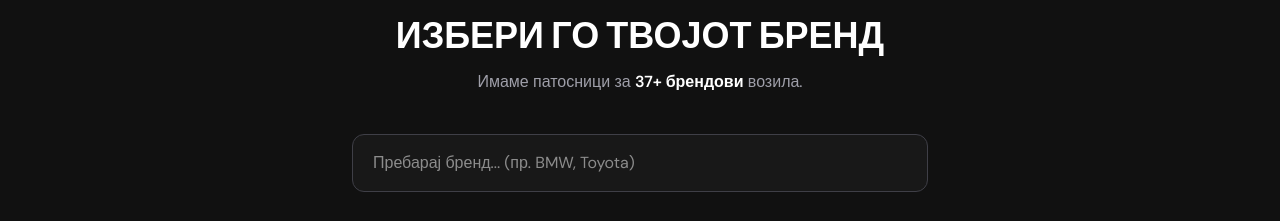
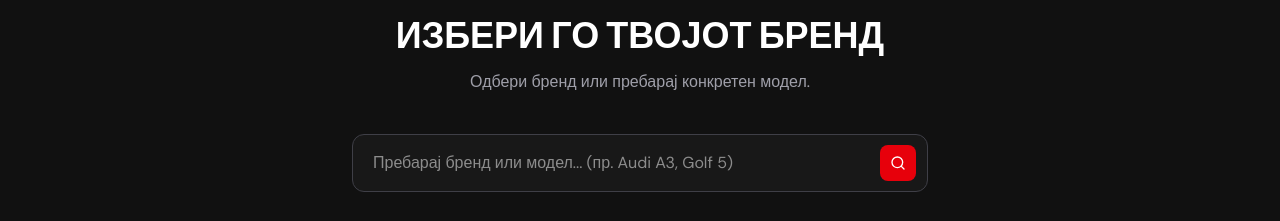
Before and after one commit to ademosky/patosnici-web, a Next.js app: page / in a window 1280 px wide. Shown: the part 731-952 px from the top of the page. Built offline with nearby package versions, Linux system fonts and the light colour scheme; no server answers; the database is empty; a web font is replaced by a local one.

Commit message:
BrandSelector: search by model with Enter

```diff
--- a/src/app/components/BrandSelector.tsx
+++ b/src/app/components/BrandSelector.tsx
@@ -2,6 +2,7 @@
 
 import { useState, useMemo } from "react";
 import { useRouter } from "next/navigation";
+import { Search } from "lucide-react";
 import BrandCard from "./BrandCard";
 import { brands } from "../data/brands";
 
@@ -17,6 +18,19 @@ export default function BrandSelector() {
     [search],
   );
 
+  const handleSearch = (e: React.FormEvent) => {
+    e.preventDefault();
+    if (search.trim()) {
+      router.push(`/products?q=${encodeURIComponent(search.trim())}`);
+    }
+  };
+
+  const handleKeyDown = (e: React.KeyboardEvent) => {
+    if (e.key === "Enter" && search.trim()) {
+      router.push(`/products?q=${encodeURIComponent(search.trim())}`);
+    }
+  };
+
   return (
     <section className="bg-[#111111] py-20">
       <div className="mx-auto max-w-7xl px-6">
@@ -29,24 +43,36 @@ export default function BrandSelector() {
             Избери го твојот бренд
           </h2>
           <p className="mt-4 text-zinc-400">
-            Имаме патосници за{" "}
-            <span className="font-semibold text-white">{brands.length}+ брендови</span>{" "}
-            возила.
+            Одбери бренд или пребарај конкретен модел.
           </p>
         </div>
 
-        {/* Search */}
-        <div className="mx-auto mt-10 max-w-xl">
+        {/* Search — со Enter пребарува во /products */}
+        <form onSubmit={handleSearch} className="mx-auto mt-10 max-w-xl">
+          <div className="relative">
             <input
               type="text"
               value={search}
               onChange={(e) => setSearch(e.target.value)}
-            placeholder="Пребарај бренд... (пр. BMW, Toyota)"
-            className="w-full rounded-xl border border-zinc-700 bg-[#181818] px-5 py-4 text-white outline-none transition focus:border-red-600"
+              onKeyDown={handleKeyDown}
+              placeholder="Пребарај бренд или модел... (пр. Audi A3, Golf 5)"
+              className="w-full rounded-xl border border-zinc-700 bg-[#181818] py-4 pl-5 pr-14 text-white outline-none transition focus:border-red-600"
             />
+            <button
+              type="submit"
+              className="absolute right-3 top-1/2 -translate-y-1/2 flex h-9 w-9 items-center justify-center rounded-lg bg-red-600 text-white transition hover:bg-red-700"
+            >
+              <Search size={16} />
+            </button>
           </div>
+          {search.trim() && (
+            <p className="mt-2 text-center text-xs text-zinc-500">
+              Притисни Enter или 🔍 за да пребараш &quot;{search}&quot; низ сите производи
+            </p>
+          )}
+        </form>
 
-        {/* Grid */}
+        {/* Brand grid */}
         <div className="mt-12 grid grid-cols-2 gap-4 sm:grid-cols-3 md:grid-cols-4 lg:grid-cols-6 xl:grid-cols-7">
           {filtered.map((brand) => (
             <BrandCard
@@ -65,10 +91,18 @@ export default function BrandSelector() {
           )}
         </div>
 
-        {filtered.length === 0 && (
-          <p className="mt-10 text-center text-zinc-500">
-            Нема резултати за &quot;{search}&quot;
+        {filtered.length === 0 && search !== "" && (
+          <div className="mt-8 text-center">
+            <p className="text-zinc-500 text-sm">
+              Нема бренд со тоа ime —
+              <button
+                onClick={() => router.push(`/products?q=${encodeURIComponent(search)}`)}
+                className="ml-1 text-red-500 underline hover:text-red-400"
+              >
+                пребарај &quot;{search}&quot; во производите →
+              </button>
             </p>
+          </div>
         )}
 
       </div>
```
Lines whose indentation alone changed are shown as unchanged.
